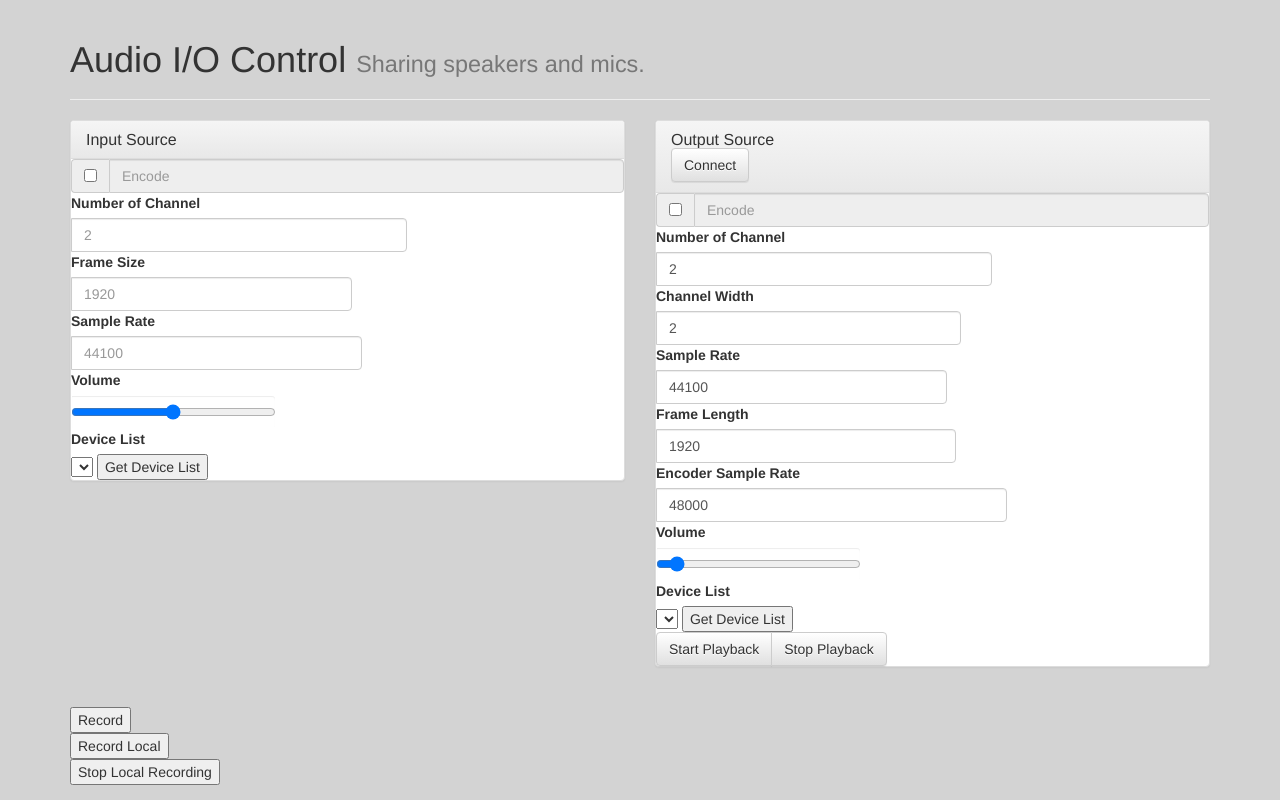
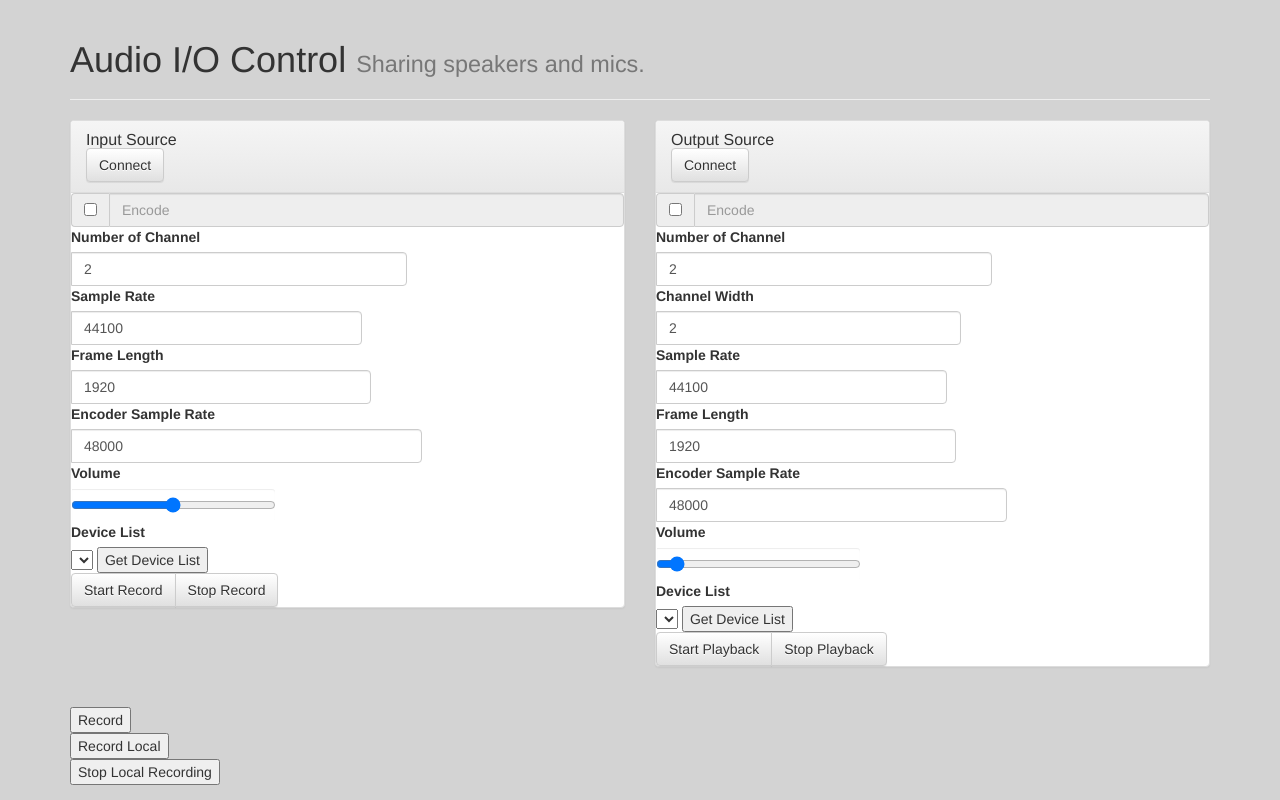
Before and after one commit to bellyfat/rapa, a Django app: template speaker/templates/speaker/index.html in a window 1280 px wide. Run offline with Django 3.2, Linux system fonts and the light colour scheme; the template is opened without the code that fills it, so the values that code supplies are empty; some libraries are stand-ins or nearby versions.

Commit message:
send configuration to input source

```diff
--- a/speaker/static/speaker/main.js
+++ b/speaker/static/speaker/main.js
@@ -175,3 +175,39 @@ function outputSourceStopPlayback() {
         audio_stream.send("output-close:");
     }
 }
+
+function connectInputSourceWebsocket() {
+    if (audio_record) {
+        audio_record.close();
+    }
+    audio_record = new WebSocket( 'ws://localhost:8000/ws/speaker/audiorecord/' );
+    audio_record.onmessage = function (message) {
+        if (audio_stream.readyState == WebSocket.OPEN) {
+            audio_stream.send(message.data);
+        }
+    }
+}
+
+function inputSourceStartRecord() {
+    if (audio_record) {
+        console.log("Sending Input Source Configuration");
+        configuration = {
+            "opus-encoded": $("#panel-input-source #encode")[0].checked,
+            "number-of-input-channel": Number($("#panel-input-source #number-of-channel")[0].value),
+            "sample-rate": Number($("#panel-input-source #sample-rate")[0].value),
+            "chunk-frame-length": Number($("#panel-input-source #frame-length")[0].value),
+            "encoder-sample-rate": Number($("#panel-input-source #encoder-sample-rate")[0].value),
+        };
+        console.log(configuration);
+        audio_record.send("config:" + JSON.stringify(configuration));
+        console.log("Starting playback");
+        audio_record.send("input-open:");
+    }
+}
+
+function inputSourceStopRecord() {
+    if (audio_record) {
+        console.log("Stopping playback");
+        audio_record.send("input-close:");
+    }
+}
--- a/speaker/templates/speaker/index.html
+++ b/speaker/templates/speaker/index.html
@@ -24,6 +24,8 @@
         <div class="panel panel-default" id="panel-input-source">
           <div class="panel-heading">
             <h3 class="panel-title">Input Source</h3>
+            <button type="button" class="btn btn-default" onclick="connectInputSourceWebsocket()"
+            id="button-input-source-connect">Connect</button>
           </div>
 
           <div class="input-group">
@@ -34,15 +36,19 @@
           </div>
           <div class="input-group">
             <label for="number-of-channel">Number of Channel</label>
-            <input type="number" class="form-control" placeholder="2" id="number-of-channel" />
-          </div>
-          <div class="input-group">
-            <label for="frame-size">Frame Size</label>
-            <input type="number" class="form-control" placeholder="1920" id="frame-size" />
+            <input type="number" class="form-control" placeholder="2" min="1" value="2" id="number-of-channel" />
           </div>
           <div class="input-group">
             <label for="sample-rate">Sample Rate</label>
-            <input type="number" class="form-control" placeholder="44100" id="sample-rate" />
+            <input type="number" class="form-control" placeholder="44100" value="44100" id="sample-rate" />
+          </div>
+          <div class="input-group">
+            <label for="frame-length">Frame Length</label>
+            <input type="number" class="form-control" placeholder="1920" value="1920" id="frame-length" />
+          </div>
+          <div class="input-group">
+            <label for="encoder-sample-rate">Encoder Sample Rate</label>
+            <input type="number" class="form-control" placeholder="48000" value="48000" id="encoder-sample-rate" />
           </div>
           <div class="input-group">
             <label for="volume-control">Volume</label>
@@ -53,6 +59,11 @@
             <select id="device-list">
             </select>
             <button onclick="getInputDeviceList()" id="button-get-device-list">Get Device List</button>
+          </div>
+
+          <div class="btn-group" role="group" aria-label="...">
+            <button type="button" class="btn btn-default" onclick="inputSourceStartRecord()">Start Record</button>
+            <button type="button" class="btn btn-default" onclick="inputSourceStopRecord()">Stop Record</button>
           </div>
         </div>
       </div>
```
